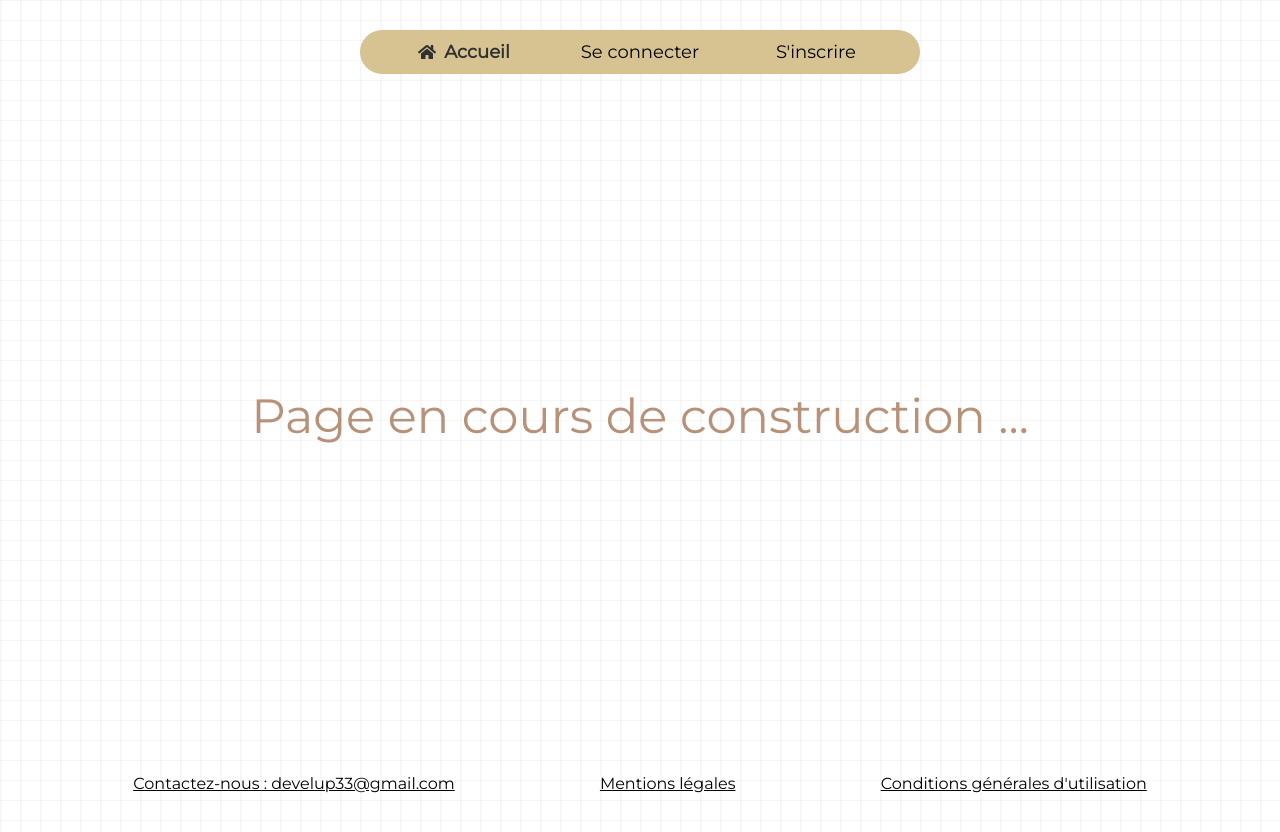
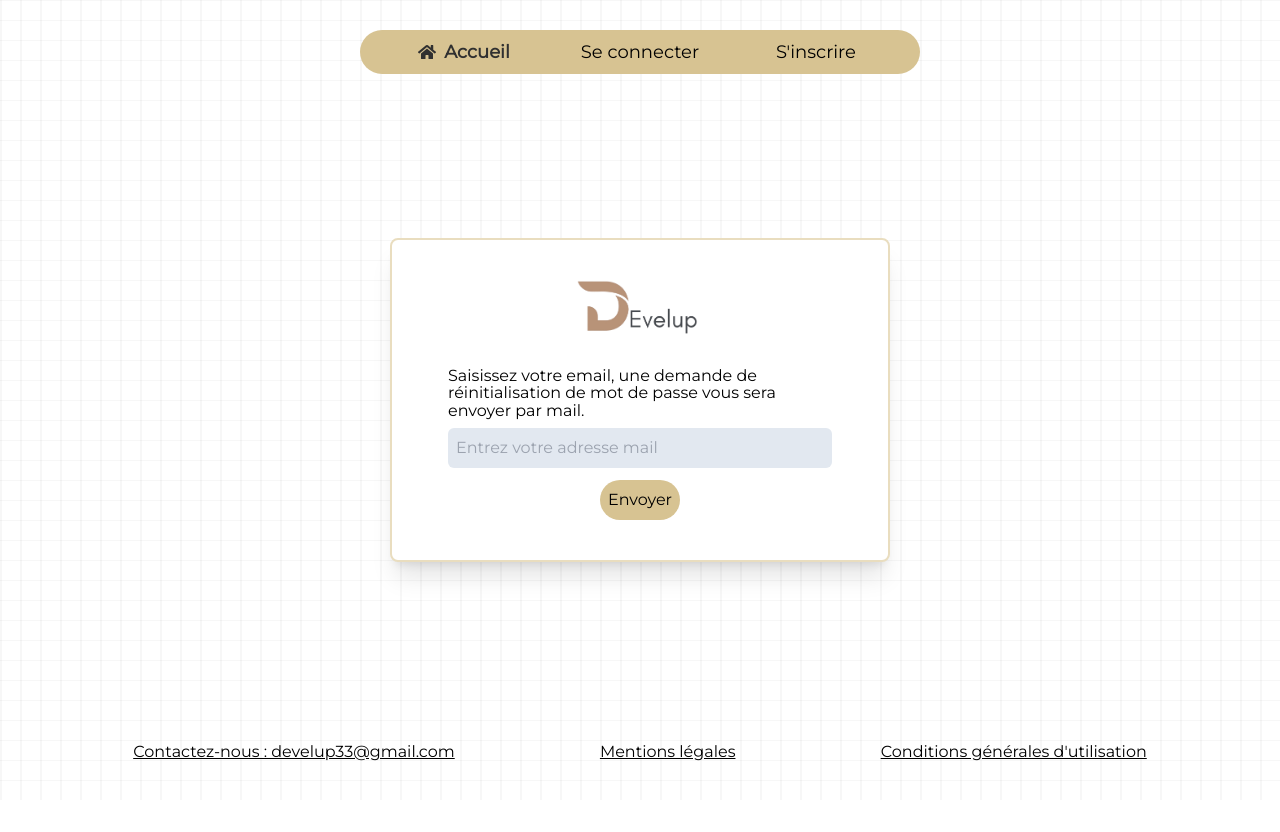
Before and after one commit to PeterLeSouchu/Develup-front, a React (Vite) app: page /forgot-password in a window 1280 px wide. After the commit the page ends 800 px from the top, so only its background shows below. Built offline with nearby package versions, Linux system fonts and the light colour scheme.

Commit message:
feat: add form to forgot password

```diff
--- a/src/pages/public/Forgot-password.tsx
+++ b/src/pages/public/Forgot-password.tsx
@@ -1,10 +1,64 @@
+import { useForm } from 'react-hook-form';
+import axios from 'axios';
+import image from '../../assets/images/logo.png';
+import { FormSignin } from '../../types';
+import tryCatchWrapper from '../../utils/try-catch-wrapper';
+
 function ForgotPassword() {
+  const {
+    register,
+    handleSubmit,
+    formState: { errors },
+  } = useForm<FormSignin>();
+
+  async function onSubmit(data: FormSignin) {
+    await tryCatchWrapper(async () => {
+      await axios.post(`${import.meta.env.VITE_API_URL}/api/signin`, data, {
+        withCredentials: true,
+      });
+    });
+  }
+
   return (
-    <div className="h-84 flex items-center justify-center ">
-      <h1 className="text-center text-5xl text-darkgold">
-        Page en cours de construction ...
-      </h1>
+    <div className="flex items-center justify-center p-10 min-h-80">
+      <div className="border-2 border-lightgold shadow-xl rounded-lg bg-white w-5/12 min-w-80 max-w-lg p-10 flex flex-col items-center">
+        <img className="w-1/4 min-w-36" src={image} alt="Logo-entier-Develup" />
+        <form
+          onSubmit={handleSubmit(onSubmit)}
+          className="w-full flex flex-col items-center mt-5"
+        >
+          <div className="flex flex-col gap-2 my-3 max-w-96">
+            <label className="text-md" htmlFor="e-mail">
+              Saisissez votre email, une demande de réinitialisation de mot de
+              passe vous sera envoyer par mail.
+            </label>
+            <input
+              className="border-2 rounded-md border-none bg-slate-200 outline-none p-2 pr-10"
+              type="text"
+              id="e-mail"
+              placeholder="Entrez votre adresse mail"
+              {...register('email', {
+                required: {
+                  value: true,
+                  message: 'Le champ email est requis',
+                },
+              })}
+            />
+            {errors.email && (
+              <p className="text-red-600 text-sm">{errors.email.message}</p>
+            )}
+          </div>
+
+          <button
+            className="p-2 rounded-3xl bg-gold hover:bg-darkgold hover:text-white transition"
+            type="submit"
+          >
+            Envoyer
+          </button>
+        </form>
+      </div>
     </div>
   );
 }
+
 export default ForgotPassword;
--- a/src/pages/public/Signin.tsx
+++ b/src/pages/public/Signin.tsx
@@ -11,10 +11,7 @@ import useAppStore from '../../store';
 
 function Signin() {
   const [type, setType] = useState('password');
-  const { changeLogged, logged } = useAppStore();
-
-  console.log('de login');
-  console.log(logged);
+  const { changeLogged } = useAppStore();
 
   function hanldeChangetype(): void {
     setType((prevType) => (prevType === 'password' ? 'text' : 'password'));
--- a/src/pages/public/Signup.tsx
+++ b/src/pages/public/Signup.tsx
@@ -7,11 +7,13 @@ import { Link } from 'react-router-dom';
 import { FormSignup } from '../../types';
 import image from '../../assets/images/logo.png';
 import tryCatchWrapper from '../../utils/try-catch-wrapper';
+import useAppStore from '../../store';
 
 function Signup() {
   const [typePassword, setTypePassword] = useState('password');
   const [typeConfirmPassword, setTypeConfirmPassword] = useState('password');
   const [otpModal, setOtpModal] = useState<boolean>(false);
+  const { changeLogged } = useAppStore();
 
   const {
     register,
@@ -41,6 +43,7 @@ function Signup() {
         withCredentials: true,
       });
       setOtpModal(true);
+      changeLogged();
     });
   }
 
@@ -53,7 +56,6 @@ function Signup() {
           withCredentials: true,
         }
       );
-      setOtpModal(false);
     });
   }
 
--- a/src/utils/Public-route.tsx
+++ b/src/utils/Public-route.tsx
@@ -3,7 +3,6 @@ import useAppStore from '../store';
 
 function PublicRoute() {
   const { logged } = useAppStore();
-  console.log(`on est dans public route et voici le state logged : ${logged}`);
   return logged ? <Navigate to="/dashboard" /> : <Outlet />;
 }
 export default PublicRoute;
```
